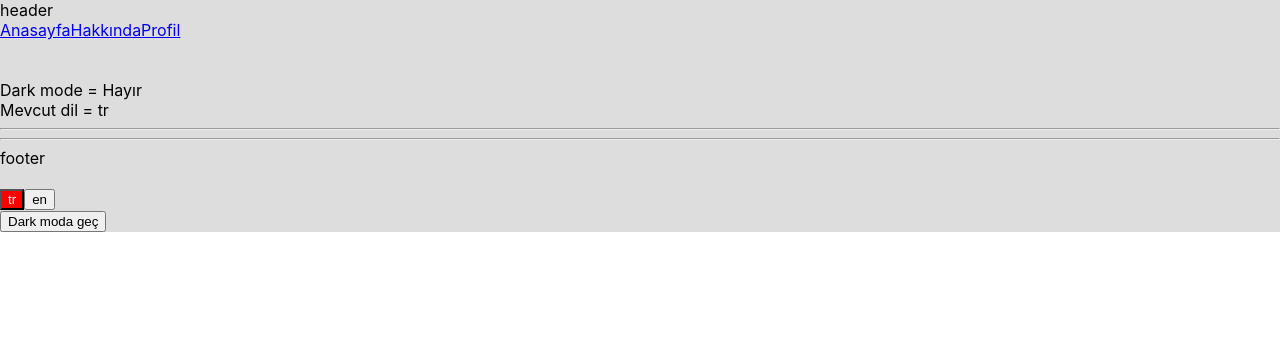
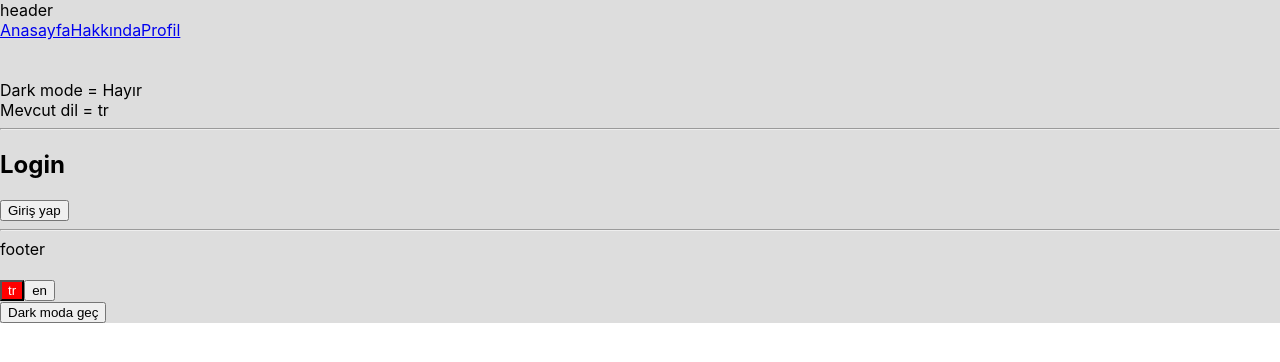
Before and after one commit to cancanbolat/learn-react-redux, a React (Create React App) app: page /login in a window 1280 px wide. Shown: the top 362 px of the page. Built offline with nearby package versions, Linux system fonts and the light colour scheme.

Commit message:
add simple authentication

```diff
--- a/src/App.js
+++ b/src/App.js
@@ -8,12 +8,13 @@ import {
   BrowserRouter as Router,
   Switch,
   Route,
-  Link
+  Redirect
 } from "react-router-dom";
 
 function App() {
 
   const { dark } = useSelector(state => state.site)
+  const { user } = useSelector(state => state.auth)
 
   return (
     <Router>
@@ -22,9 +23,14 @@ function App() {
         {/* <Counter /> <CounterActions /> */}
         <Switch>
           {routes.map(route => (
-            <Route exact={route.exact} path={route.path}>
-                <route.component />
-            </Route>
+            <Route exact={route.exact} path={route.path}
+              render={() => {
+                if (route.auth && !user) {
+                  return <Redirect to="/login" />
+                } else {
+                  return <route.component />
+                }
+              }} />
           ))}
         </Switch>
         <Footer />
--- a/src/routes.js
+++ b/src/routes.js
@@ -1,6 +1,7 @@
 import Home from './views/Home'
 import Profile from './views/Profile'
 import About from './views/About'
+import Login from './views/Login'
 
 export const routes = [
     {
@@ -21,4 +22,10 @@ export const routes = [
         component: Profile,
         auth: true
     },
+    {
+        path: '/login',
+        exact: true,
+        component: Login,
+        auth: false
+    },
 ]
--- a/src/store.js
+++ b/src/store.js
@@ -1,10 +1,12 @@
 import { configureStore } from "@reduxjs/toolkit";
+import authReducer from "./stores/auth";
 import counterReducer from "./stores/counter";
 import siteReducer from "./stores/site";
 
 export default configureStore({
     reducer: {
         counter: counterReducer,
-        site: siteReducer
+        site: siteReducer,
+        auth: authReducer
     }
 })
--- /dev/null
+++ b/src/stores/auth.js
@@ -0,0 +1,20 @@
+import { createSlice } from "@reduxjs/toolkit";
+
+export const auth = createSlice({
+    name: 'auth',
+    initialState: {
+        user: false
+    },
+    reducers: {
+        login: (state, action) => {
+            state.user = action.payload
+        },
+        logout: state => {
+            state.user = false
+        }
+    }
+})
+
+export const { login, logout } = auth.actions
+
+export default auth.reducer
--- /dev/null
+++ b/src/views/Login.js
@@ -0,0 +1,28 @@
+import { useDispatch } from "react-redux";
+import { useHistory } from "react-router-dom/cjs/react-router-dom.min";
+import { login } from '../stores/auth'
+
+export default function Login() {
+
+    const history = useHistory()
+    const dispatch = useDispatch()
+
+    const handleLogin = () => {
+        //apiye istek atılabilir
+        //data alınır. localStorage'e falan atılır
+        const dummyData = {
+            id: 1,
+            name: 'Can',
+            token: 'nsadjkfdsnagkjslngskjJASJFS23t2478ADFAS'
+        }
+        dispatch(login(dummyData))
+        history.push('/')
+    }
+
+    return (
+        <div style={{ background: '#acvgr4' }}>
+            <h2>Login</h2>
+            <button onClick={handleLogin}>Giriş yap</button>
+        </div>
+    );
+}
```
